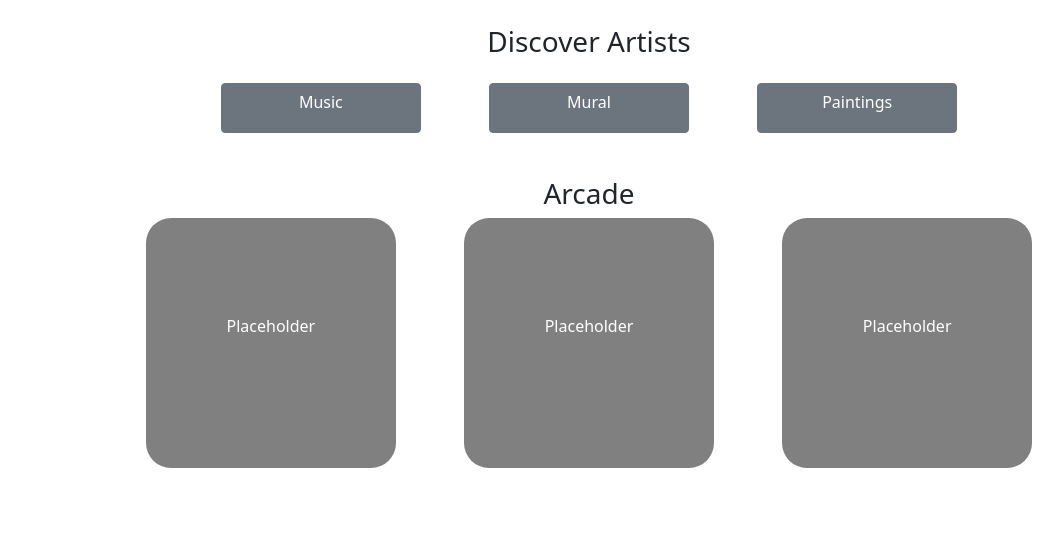
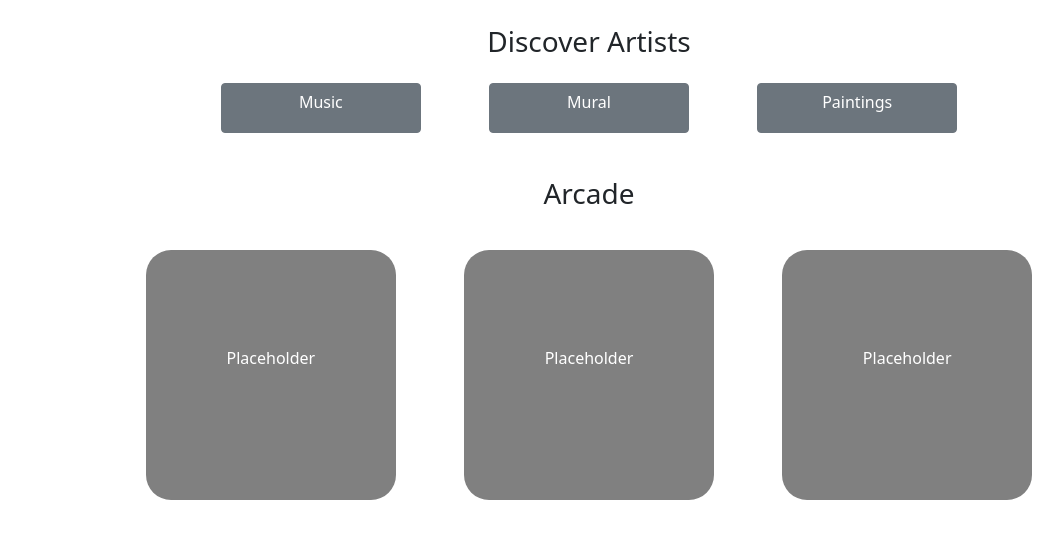
Before and after one commit to Weloveyouikenna/ForTheCulture, a plain HTML site: page index.html in a window 1280 px wide. Shown: the part 115-654 px from the top of the page, without its empty margins (51-1114 px from the left). Drawn offline with nearby package versions, Linux system fonts and the light colour scheme.

Commit message:
updated spacing between placeholders

```diff
--- a/style.css
+++ b/style.css
@@ -67,7 +67,7 @@ h3{
     text-align: center;
     color: white;
     display: inline-block;
-    margin: auto 2em;
+    margin: 2em 2em;
     background: gray;
     height: 250px;
     width: 250px;
```
